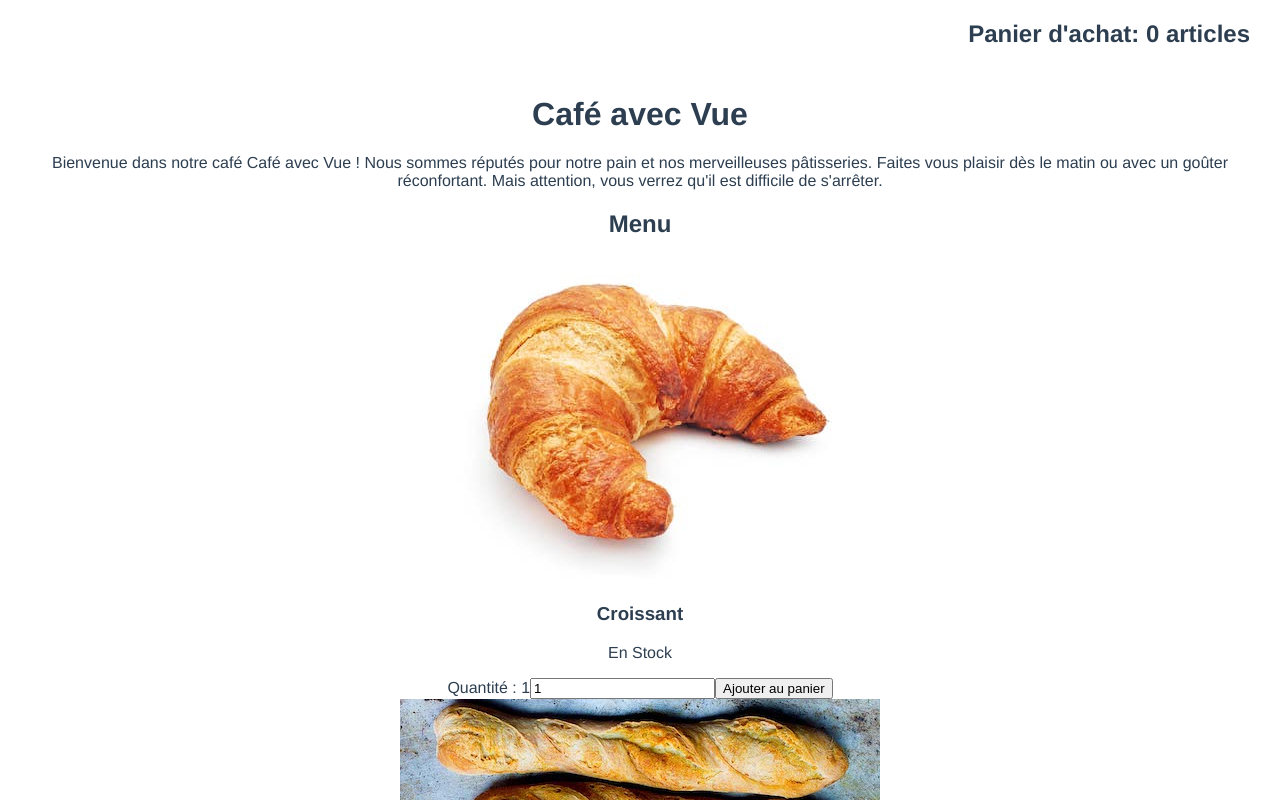
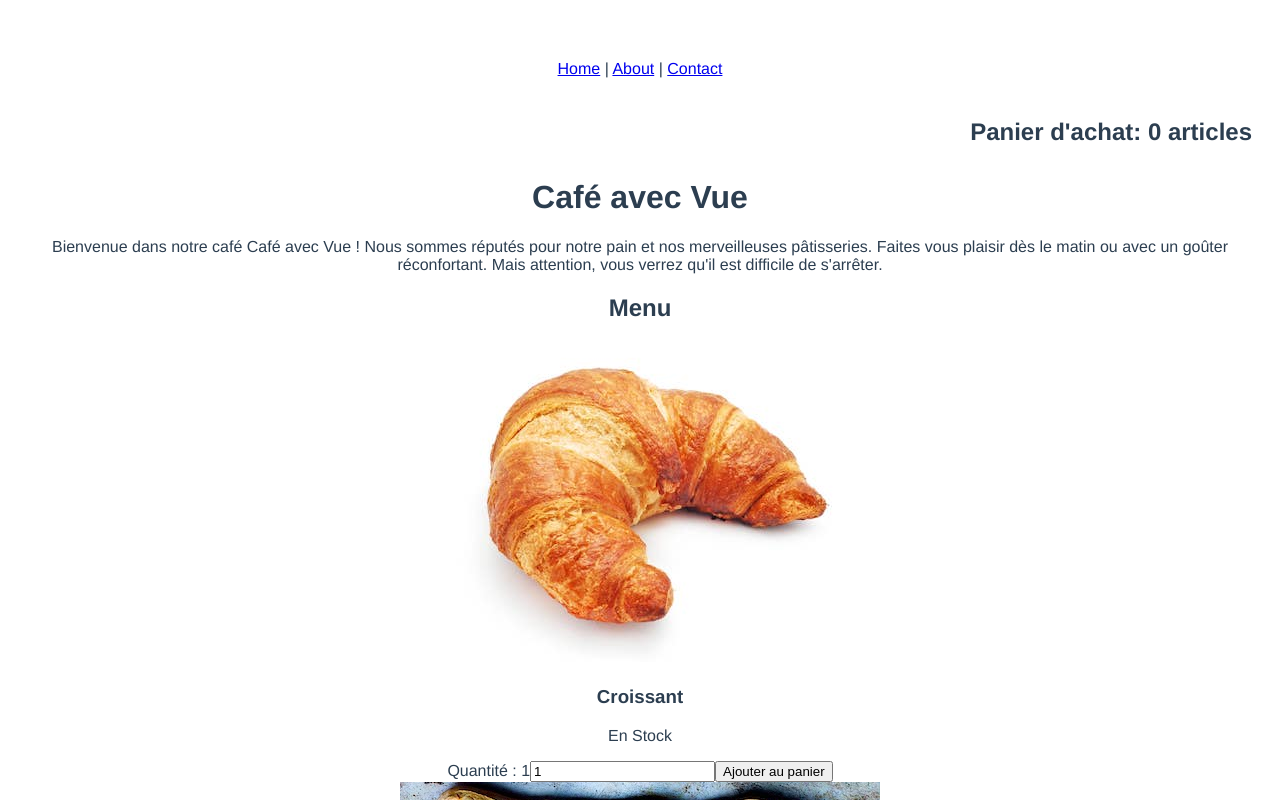
Before and after one commit to VirginieBouvarel/vue-cafe, a Vue app: page / in a window 1280 px wide. Shown: the top 800 px of the page. Built offline with nearby package versions, Linux system fonts and the light colour scheme.

Commit message:
Ajout de Vue-router et des views Home About et Contact

```diff
--- a/package.json
+++ b/package.json
@@ -9,11 +9,13 @@
   },
   "dependencies": {
     "core-js": "^3.6.5",
-    "vue": "^2.6.11"
+    "vue": "^2.6.11",
+    "vue-router": "^3.2.0"
   },
   "devDependencies": {
     "@vue/cli-plugin-babel": "~4.5.0",
     "@vue/cli-plugin-eslint": "~4.5.0",
+    "@vue/cli-plugin-router": "^4.5.12",
     "@vue/cli-service": "~4.5.0",
     "babel-eslint": "^10.1.0",
     "eslint": "^6.7.2",
--- a/src/App.vue
+++ b/src/App.vue
@@ -1,103 +1,17 @@
 <template>
-  <div id="app" class="app">
-			<h1>{{ restaurantName }}</h1>
-			<p class="description">
-				Bienvenue dans notre café {{ restaurantName }} ! Nous sommes réputés pour notre
-				pain et nos merveilleuses pâtisseries. Faites vous plaisir dès le matin
-				ou avec un goûter réconfortant. Mais attention, vous verrez qu'il est
-				difficile de s'arrêter.
-			</p>
-
-      <section class="menu">
-        <h2>Menu</h2>
-        <MenuItem
-          v-for="item in simpleMenu"
-          :key="item.name"
-          :name="item.name"
-          :image="item.image"
-          :quantityInStock="item.quantity"
-          :inStock="item.inStock"
-          :addToShoppingCart="addToShoppingCart"
-        />
-			</section>
-
-			<aside class="shopping-cart">
-				<h2>Panier d'achat: {{ itemsInCart }} articles</h2>
-			</aside>
-
-            <h2>Contactez nous</h2>
-			<p>Adresse : {{ address }}</p>
-			<p>Téléphone : {{ phone }}</p>
-			<p>Email : {{ email }}</p>
-			<p>Horaires :</p>
-			<ul>
-				<li>L-V: 06:00 à 16:00</li>
-				<li>Samedi: 07:00 à 14:00</li>
-				<li>Dimanche: 07:00 à 12:00</li>
-			</ul>
-
-			<footer class="footer">
-				<p>Copyright {{ restaurantName }} {{ getCurrentYear }}</p>
-			</footer>
-		</div>
+  <div id="app">
+    <div id="nav">
+      <router-link to="/">Home</router-link>  |
+      <router-link to="/about">About</router-link> |
+      <router-link to="/contact">Contact</router-link>
+    </div>
+    <router-view></router-view>
+	</div>
 </template>
 
 <script>
-import MenuItem from './components/MenuItem'
-
 export default {
   name: 'App',
-  components: {
-    MenuItem,
-  },
-  data() {
-    return {
-      restaurantName: "Café avec Vue",
-      address: "18 avenue du Beurre, Paris, France",
-      phone: "01 88 88 88 88",
-      email: "hello@cafewithavue.bakery",
-      itemsInCart:0,
-      simpleMenu: [
-        {
-          name: "Croissant",
-          image: {
-            src: "img/croissant.jpg",
-            alt: "Un croissant"
-          },
-          inStock: true,
-          quantity: 1
-        },
-        {
-          name: "Baguette de pain",
-          image: {
-            src: "img/french-baguette.jpeg",
-            alt: "Quatre baguettes de pain"
-          },
-          inStock: true,
-          quantity: 1
-        },
-        {
-          name: "Éclair",
-          image: {
-            src: "img/eclair.jpg",
-            alt: "Éclair au chocolat"
-          },
-          inStock: false,
-          quantity: 1
-        }
-      ],
-    }
-  },
-  computed: {
-    getCurrentYear() {
-      return new Date().getFullYear();
-    }
-  },
-  methods: {
-    addToShoppingCart(number) {
-      this.itemsInCart += number;
-    },
-  },
 }
 </script>
 
@@ -110,16 +24,4 @@ export default {
   color: #2c3e50;
   margin-top: 60px;
 }
-ul {
-    list-style-type: none;
-    padding-left:0;
-}
-h1 {
-    margin-top:6rem;
-}
-.shopping-cart {
-    position:absolute;
-    right:30px;
-    top:0;
-}
 </style>
--- a/src/main.js
+++ b/src/main.js
@@ -1,8 +1,10 @@
 import Vue from 'vue'
 import App from './App.vue'
+import router from './router'
 
 Vue.config.productionTip = false
 
 new Vue({
-  render: h => h(App),
+  router,
+  render: h => h(App)
 }).$mount('#app')
--- /dev/null
+++ b/src/router/index.js
@@ -0,0 +1,32 @@
+import Vue from 'vue'
+import VueRouter from 'vue-router'
+import Home from '../views/Home.vue'
+
+Vue.use(VueRouter)
+
+const routes = [
+  {
+    path: '/',
+    name: 'Home',
+    component: Home
+  },
+  {
+    path: '/about',
+    name: 'About',
+    // route level code-splitting
+    // this generates a separate chunk (about.[hash].js) for this route
+    // which is lazy-loaded when the route is visited.
+    component: () => import(/* webpackChunkName: "about" */ '../views/About.vue')
+  },
+  {
+    path: '/contact',
+    name: 'Contact',
+    component: () => import(/* webpackChunkName: "contact" */ '../views/Contact.vue')
+  },
+]
+
+const router = new VueRouter({
+  routes
+})
+
+export default router
--- /dev/null
+++ b/src/views/About.vue
@@ -0,0 +1,5 @@
+<template>
+  <div class="about">
+    <h1>This is an about page</h1>
+  </div>
+</template>
--- /dev/null
+++ b/src/views/Contact.vue
@@ -0,0 +1,35 @@
+<template>
+  <div class="contact">
+    <h2>Contactez nous</h2>
+    <p>Adresse : {{ address }}</p>
+    <p>Téléphone : {{ phone }}</p>
+    <p>Email : {{ email }}</p>
+    <p>Horaires :</p>
+    <ul>
+        <li>L-V: 06:00 à 16:00</li>
+        <li>Samedi: 07:00 à 14:00</li>
+        <li>Dimanche: 07:00 à 12:00</li>
+    </ul>
+  </div>
+</template>
+
+<script>
+export default {
+  name: 'Contact',
+  data() {
+    return {
+      address: "18 avenue du Beurre, Paris, France",
+      phone: "01 88 88 88 88",
+      email: "hello@cafewithavue.bakery",
+    }
+  }
+}
+</script>
+
+
+<style>
+ul {
+    list-style-type: none;
+    padding-left:0;
+}
+</style>
--- /dev/null
+++ b/src/views/Home.vue
@@ -0,0 +1,101 @@
+<template>
+  <div class="home">
+      <h1>{{ restaurantName }}</h1>
+			<p class="description">
+				Bienvenue dans notre café {{ restaurantName }} ! Nous sommes réputés pour notre
+				pain et nos merveilleuses pâtisseries. Faites vous plaisir dès le matin
+				ou avec un goûter réconfortant. Mais attention, vous verrez qu'il est
+				difficile de s'arrêter.
+			</p>
+
+      <section class="menu" >
+        <h2>Menu</h2>
+        <MenuItem
+          v-for="item in simpleMenu"
+          :key="item.name"
+          :name="item.name"
+          :image="item.image"
+          :quantityInStock="item.quantity"
+          :inStock="item.inStock"
+          :addToShoppingCart="addToShoppingCart"
+        />
+			</section>
+
+			<aside class="shopping-cart">
+				<h2>Panier d'achat: {{ itemsInCart }} articles</h2>
+			</aside>
+
+			<footer class="footer">
+				<p>Copyright {{ restaurantName }} {{ getCurrentYear }}</p>
+			</footer>
+  </div>
+</template>
+
+<script>
+// @ is an alias to /src
+import MenuItem from '@/components/MenuItem'
+
+export default {
+  name: 'Home',
+  components: {
+    MenuItem
+  },
+  data() {
+    return {
+      restaurantName: "Café avec Vue",
+      itemsInCart:0,
+      simpleMenu: [
+        {
+          name: "Croissant",
+          image: {
+            src: "img/croissant.jpg",
+            alt: "Un croissant"
+          },
+          inStock: true,
+          quantity: 1
+        },
+        {
+          name: "Baguette de pain",
+          image: {
+            src: "img/french-baguette.jpeg",
+            alt: "Quatre baguettes de pain"
+          },
+          inStock: true,
+          quantity: 1
+        },
+        {
+          name: "Éclair",
+          image: {
+            src: "img/eclair.jpg",
+            alt: "Éclair au chocolat"
+          },
+          inStock: false,
+          quantity: 1
+        }
+      ],
+    }
+  },
+  computed: {
+    getCurrentYear() {
+      return new Date().getFullYear();
+    }
+  },
+  methods: {
+    addToShoppingCart(number) {
+      this.itemsInCart += number;
+    },
+  },
+}
+</script>
+
+<style lang="scss">
+.home {
+  position:relative;
+  padding-top:5rem;
+}
+.shopping-cart {
+    position:absolute;
+    right:20px;
+    top:20px;
+}
+</style>
```
Also changed, not shown: 1 other file (tests, documents, lock files or other folders).
